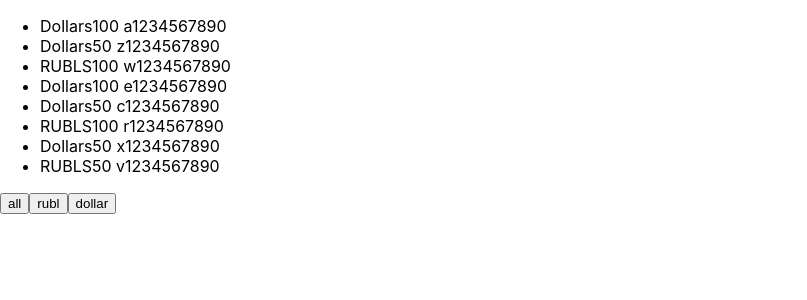
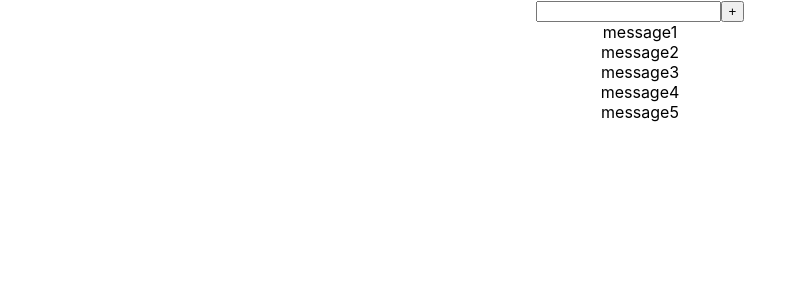
Before and after one commit to Kaptsiuh/microtasks, a React (Create React App) app: page / in a window 1280 px wide. Shown: the top 300 px of the page, without its empty margins (0-807 px from the left). Built offline with nearby package versions, Linux system fonts and the light colour scheme.

Commit message:
complete task input

```diff
--- a/src/App.tsx
+++ b/src/App.tsx
@@ -1,58 +1,41 @@
 import React, { useState } from "react";
 import "./App.css";
-import { NewComponent } from "./components/NewComponent";
-import { Button } from "./components/Button";
-import { NewComponent2 } from "./components/NewComponent2";
-
-type FilterType = "all" | "Dollars" | "RUBLS";
+// import { FullInput } from "./components/FullInput";
+import { Input } from "./components/Input/Input";
+import { Button } from "./components/Input/Button";
+// import { NewComponent } from "./components/NewComponent";
+// import { Button } from "./components/Button";
+// import { NewComponent2 } from "./components/NewComponent2";
 
 function App() {
-  const [money, setMoney] = useState([
-    { banknots: "Dollars", value: 100, number: " a1234567890" },
-    { banknots: "Dollars", value: 50, number: " z1234567890" },
-    { banknots: "RUBLS", value: 100, number: " w1234567890" },
-    { banknots: "Dollars", value: 100, number: " e1234567890" },
-    { banknots: "Dollars", value: 50, number: " c1234567890" },
-    { banknots: "RUBLS", value: 100, number: " r1234567890" },
-    { banknots: "Dollars", value: 50, number: " x1234567890" },
-    { banknots: "RUBLS", value: 50, number: " v1234567890" },
+  const [message, setMessage] = useState([
+    { message: "message1" },
+    { message: "message2" },
+    { message: "message3" },
+    { message: "message4" },
+    { message: "message5" },
   ]);
-  const [filter, setFilter] = useState("all");
 
-  let currentMoney = money;
-  if (filter === "Dollars") {
-    currentMoney = money.filter(
-      (filteredMoney) => filteredMoney.banknots === "Dollars"
-    );
-  }
-  if (filter === "RUBLS") {
-    currentMoney = money.filter(
-      (filteredMoney) => filteredMoney.banknots === "RUBLS"
-    );
-  }
+  const [title, setTitle] = useState("");
 
-  const onClickFilterHandler = (nameButton: FilterType) => {
-    setFilter(nameButton);
+  const addMessage = (title: string) => {
+    setMessage([{ message: title }, ...message]);
+  };
+
+  const callBackButtonHandler = () => {
+    addMessage(title);
+    setTitle("");
   };
 
   return (
-    <>
-      {/* <NewComponent2 onClick={onClickFilterHandler} currentMoney={currentMoney} /> */}
-      <ul>
-        {currentMoney.map((objFromMoneyArr, index) => {
-          return (
-            <li key={index}>
-              <span>{objFromMoneyArr.banknots}</span>
-              <span>{objFromMoneyArr.value}</span>
-              <span>{objFromMoneyArr.number}</span>
-            </li>
-          );
-        })}
-      </ul>
-      <button onClick={() => onClickFilterHandler("all")}>all</button>
-      <button onClick={() => onClickFilterHandler("RUBLS")}>rubl</button>
-      <button onClick={() => onClickFilterHandler("Dollars")}>dollar</button>
-    </>
+    <div className="App">
+      {/* <FullInput addMessage={addMessage} /> */}
+      <Input setTitle={setTitle} title={title} />
+      <Button name={"+"} callBack={callBackButtonHandler} />
+      {message.map((el, index) => {
+        return <div key={index}>{el.message}</div>;
+      })}
+    </div>
   );
 }
 
--- /dev/null
+++ b/src/components/FullInput.tsx
@@ -0,0 +1,26 @@
+import { ChangeEvent, useState } from "react";
+
+type FullInputPropsType = {
+  addMessage: (title: string) => void;
+};
+
+export const FullInput = ({ addMessage }: FullInputPropsType) => {
+  let [title, setTitle] = useState("");
+  //   console.log(title);
+
+  const onChangeInputHandler = (event: ChangeEvent<HTMLInputElement>) => {
+    setTitle(event.currentTarget.value);
+  };
+
+  const onClickButtonHandler = () => {
+    addMessage(title);
+    setTitle("");
+  };
+
+  return (
+    <div>
+      <input value={title} onChange={onChangeInputHandler} />
+      <button onClick={onClickButtonHandler}>+</button>
+    </div>
+  );
+};
--- /dev/null
+++ b/src/components/Input/Button.tsx
@@ -0,0 +1,12 @@
+type ButtonProps = {
+  name: string;
+  callBack: () => void;
+};
+
+export const Button = (props: ButtonProps) => {
+  const onClickButtonHandler = () => {
+    props.callBack();
+  };
+
+  return <button onClick={onClickButtonHandler}>{props.name}</button>;
+};
--- /dev/null
+++ b/src/components/Input/Input.tsx
@@ -0,0 +1,14 @@
+import { ChangeEvent } from "react";
+
+type InputPropsType = {
+  setTitle: (title: string) => void;
+  title: string;
+};
+
+export const Input = (props: InputPropsType) => {
+  const onChangeInputHandler = (event: ChangeEvent<HTMLInputElement>) => {
+    props.setTitle(event.currentTarget.value);
+  };
+
+  return <input value={props.title} onChange={onChangeInputHandler} />;
+};
```
